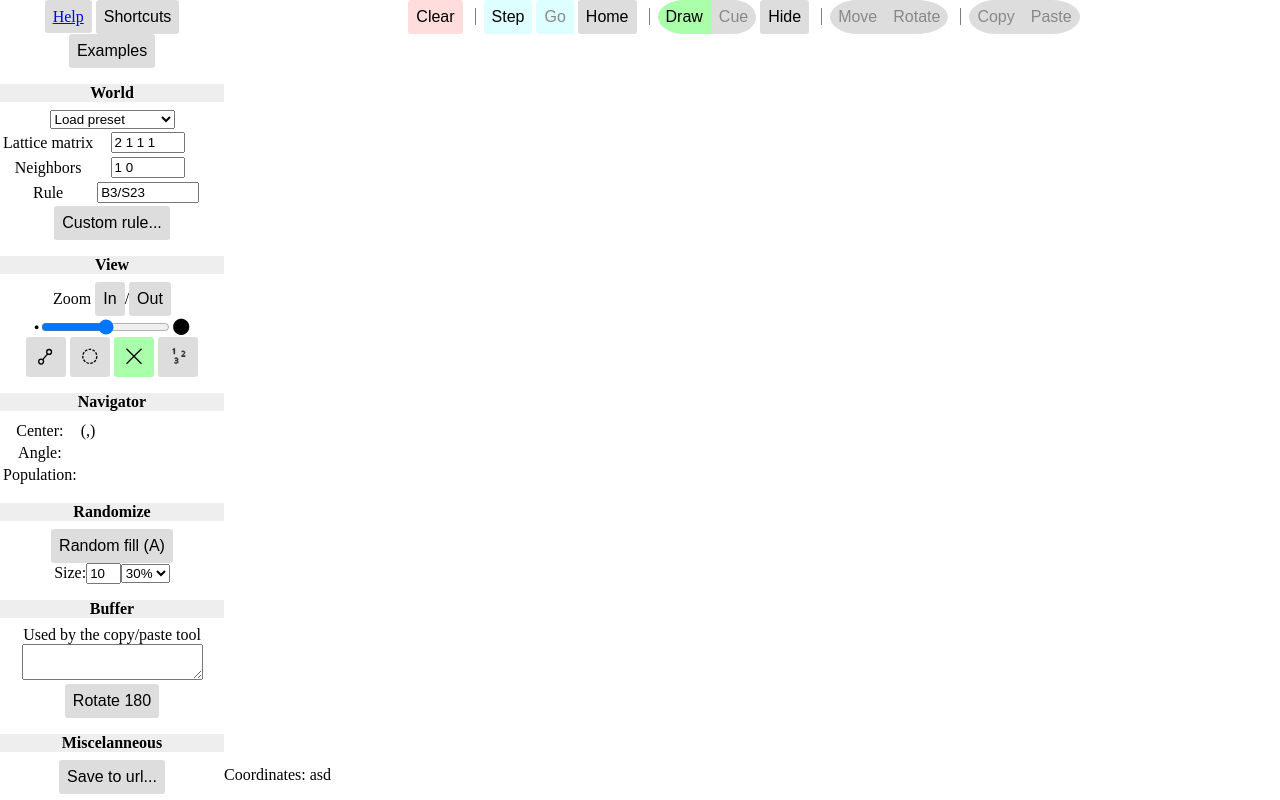
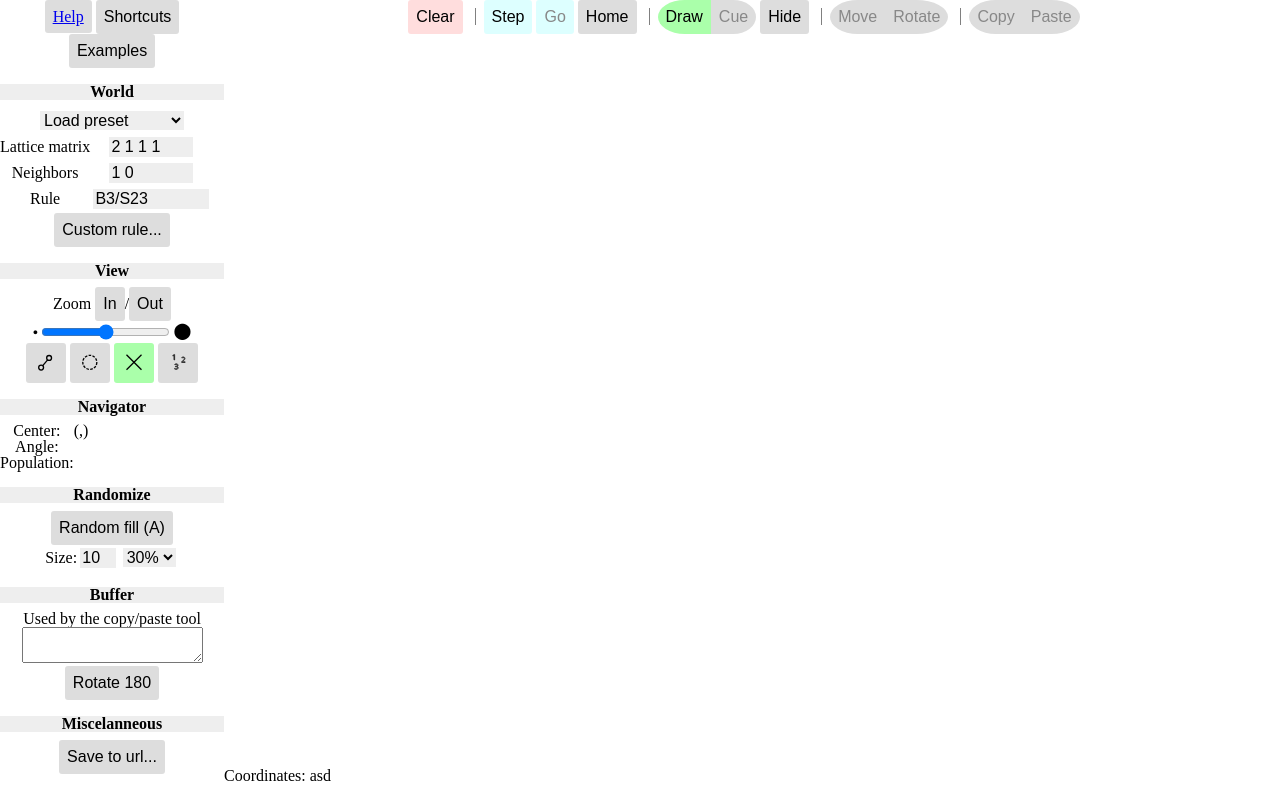
Before and after one commit to dmishin/minkovski-ca, a website: page index.html in a window 1280 px wide. Drawn offline with Linux system fonts and the light colour scheme.

Commit message:
enh: slightly improve styles, same look on chromium and firefox

```diff
--- a/mystyle.css
+++ b/mystyle.css
@@ -1,7 +1,56 @@
+/* http://meyerweb.com/eric/tools/css/reset/
+   v2.0 | 20110126
+   License: none (public domain)
+*/
+
+html, body, div, span, applet, object, iframe,
+h1, h2, h3, h4, h5, h6, p, blockquote, pre,
+a, abbr, acronym, address, big, cite, code,
+del, dfn, em, img, ins, kbd, q, s, samp,
+small, strike, strong, sub, sup, tt, var,
+b, u, i, center,
+dl, dt, dd, ol, ul, li,
+fieldset, form, label, legend,
+table, caption, tbody, tfoot, thead, tr, th, td,
+article, aside, canvas, details, embed,
+figure, figcaption, footer, header, hgroup,
+menu, nav, output, ruby, section, summary,
+time, mark, audio, video {
+	margin: 0;
+	padding: 0;
+	border: 0;
+	font-size: 100%;
+	font: inherit;
+	vertical-align: baseline;
+}
+/* HTML5 display-role reset for older browsers */
+article, aside, details, figcaption, figure,
+footer, header, hgroup, menu, nav, section {
+	display: block;
+}
+body {
+	line-height: 1;
+}
+ol, ul {
+	list-style: none;
+}
+blockquote, q {
+	quotes: none;
+}
+blockquote:before, blockquote:after,
+q:before, q:after {
+	content: '';
+	content: none;
+}
+table {
+	border-collapse: collapse;
+	border-spacing: 0;
+}
+
 body: {
     padding 0;
 }
-
+/* actual styles*/
 h1{
     font-size: 150%;
     padding:0;
@@ -11,6 +60,7 @@ h1{
 }
 h2{
     font-size: 100%;
+    font-weight: bold;
     padding:0;
     background-color: #eee;
     border:0;
@@ -142,7 +192,12 @@ button.pressed{
     border-radius: 3px;
     background-color: #ddd;
 }
-
+input, select{
+    font-size: 100%;
+    border: none;
+    background-color: #eee;
+    margin: 0.2em;
+}
 input.short{
     width: 2em;
 }
```
